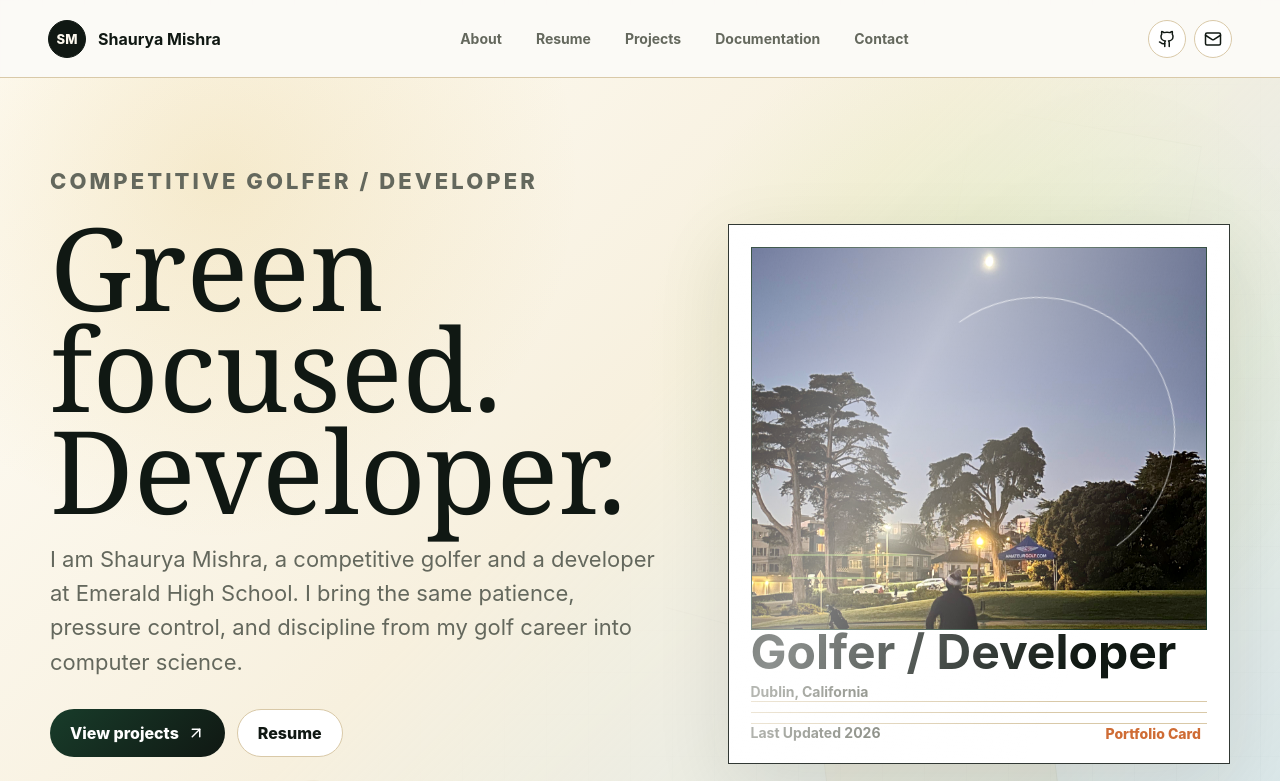
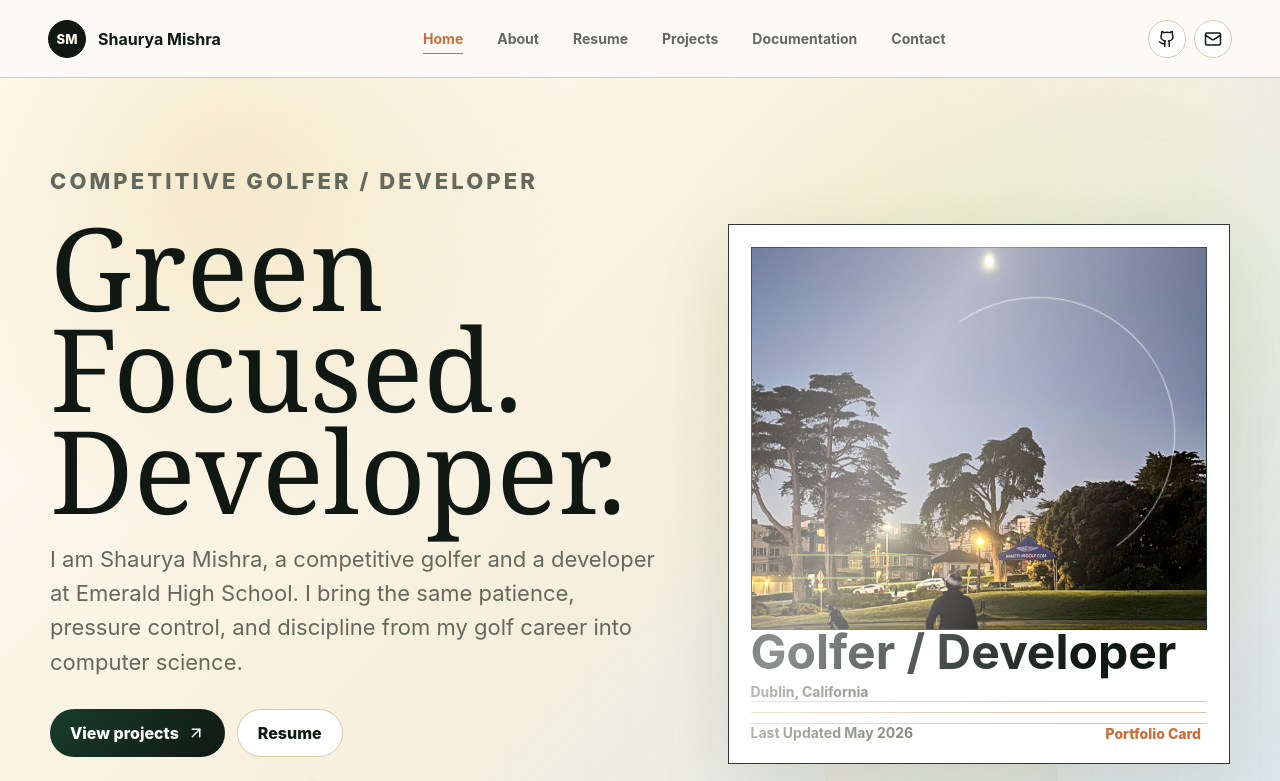
Before and after one commit to ShauryaMishra-Lab/CSA-Portofolio, a React (Vite) app: page / in a window 1280 px wide. Shown: the top 781 px of the page. Built offline with nearby package versions, Linux system fonts and the light colour scheme.

Commit message:
Improve portfolio rubric readiness

```diff
--- a/index.html
+++ b/index.html
@@ -5,7 +5,7 @@
     <meta name="viewport" content="width=device-width, initial-scale=1.0" />
     <meta
       name="description"
-      content="Shaurya Mishra's Green Focused developer portfolio with resume, projects, documentation, and contact links."
+      content="Shaurya Mishra's Green Focused Developer portfolio with resume, projects, documentation, and contact links."
     />
     <title>Green Focused Developer | Shaurya Mishra</title>
     <script>
--- a/src/App.jsx
+++ b/src/App.jsx
@@ -29,7 +29,7 @@ const student = {
   location: "Dublin, California",
   graduation: "2028",
   course: "Computer Science Application",
-  updated: "Last Updated 2026",
+  updated: "Last Updated May 2026",
   email: "shauryakumarmishra@gmail.com",
   github: "https://github.com/ShauryaMishra-Lab"
 };
@@ -37,6 +37,7 @@ const student = {
 const gmailComposeUrl = `https://mail.google.com/mail/?view=cm&fs=1&to=${student.email}`;
 
 const navItems = [
+  { label: "Home", href: "#home" },
   { label: "About", href: "#about" },
   { label: "Resume", href: "#resume" },
   { label: "Projects", href: "#projects" },
@@ -47,30 +48,39 @@ const navItems = [
 const education = [
   {
     period: "2024-2025 Academic Year",
-    entries: ["Algebra 2", "Biology", "English 1", "Spanish 2", "Computer Science Essentials"]
+    entries: [
+      "Algebra 2 - built stronger problem-solving habits through functions, equations, and data patterns.",
+      "Biology - practiced evidence-based reasoning, lab writing, and observation skills.",
+      "English 1 - strengthened analytical writing, revision, and presentation skills.",
+      "Spanish 2 - developed communication skills through reading, writing, and conversation practice.",
+      "Computer Science Essentials - learned programming logic, web structure, and organized project habits."
+    ]
   },
   {
     period: "Summer 2025",
-    entries: ["Spanish 3", "AP Computer Science through Berkeley ATDP"]
+    entries: [
+      "Spanish 3 - completed summer language coursework with continued grammar, vocabulary, and writing practice.",
+      "AP Computer Science through Berkeley ATDP - studied programming concepts, problem solving, and Java preparation."
+    ]
   },
   {
     period: "2025-2026 Academic Year",
     entries: [
-      "Computer Science Application",
-      "AP Precalculus",
-      "AP World History",
-      "AP Computer Science Principles",
-      "AP Computer Science A",
-      "Honors Chemistry",
-      "English 2"
+      "Computer Science Application - built this React portfolio and documented F1 Race Trace and Java Inheritance projects.",
+      "AP Precalculus - continued advanced math preparation for technical problem solving.",
+      "AP World History - developed research, note-taking, and evidence-based writing skills.",
+      "AP Computer Science Principles - studied computing systems, data, algorithms, and impacts of technology.",
+      "AP Computer Science A - practiced Java syntax, object-oriented programming, and debugging.",
+      "Honors Chemistry - strengthened lab analysis, quantitative reasoning, and scientific communication.",
+      "English 2 - continued literary analysis, writing, and revision work."
     ]
   },
   {
     period: "Summer 2026",
     entries: [
-      "Stanford CS106B: Programming Abstractions",
-      "Future C programming",
-      "Teaching Assistant for Berkeley ATDP professor Flint Christensen"
+      "Stanford CS106B: Programming Abstractions - planned coursework in recursion, data structures, and algorithmic thinking.",
+      "Future C programming - planned study to expand low-level programming and systems understanding.",
+      "Teaching Assistant for Berkeley ATDP professor Flint Christensen - planned support role helping students with programming practice."
     ]
   }
 ];
@@ -136,7 +146,7 @@ const projects = [
     learned:
       "I learned how sports data can be turned into a clear visualization, and how data processing, debugging, and chart design work together in a Python project.",
     skills: ["Python", "FastF1", "Race telemetry", "CSV export", "Data visualization"],
-    imageAlt: "Formula 1 race trace chart preview with telemetry-style lines",
+    imageAlt: "F1 Race Trace Python code screenshots showing FastF1 data loading, gap calculation, CSV export, and plot generation",
     visualType: "race",
     links: [
       { label: "GitHub Source", href: "https://github.com/ShauryaMishra-Lab/F1_Race_Trace_Student" },
@@ -328,13 +338,23 @@ const documentationItems = [
     icon: FileText,
     title: "F1 Race Trace Documentation",
     note: "Python FastF1 project source, README, CSV output, chart image, and process reflection.",
-    href: "https://github.com/ShauryaMishra-Lab/F1_Race_Trace_Student"
+    href: "https://github.com/ShauryaMishra-Lab/F1_Race_Trace_Student",
+    links: [
+      { label: "Repository", href: "https://github.com/ShauryaMishra-Lab/F1_Race_Trace_Student" },
+      { label: "README", href: "https://github.com/ShauryaMishra-Lab/F1_Race_Trace_Student/blob/main/README.md" }
+    ]
   },
   {
     icon: BookOpen,
     title: "Java Inheritance Program Documentation",
     note: "Java source files for Pet, Cat, Dog, and InheritedPet, plus README explanation and project reflection.",
-    href: "https://github.com/ShauryaMishra-Lab/Java-Inheritance-Program"
+    href: "https://github.com/ShauryaMishra-Lab/Java-Inheritance-Program",
+    links: [
+      { label: "Repository", href: "https://github.com/ShauryaMishra-Lab/Java-Inheritance-Program" },
+      { label: "README", href: "https://github.com/ShauryaMishra-Lab/Java-Inheritance-Program/blob/main/README.md" },
+      { label: "Pet.java", href: "https://github.com/ShauryaMishra-Lab/Java-Inheritance-Program/blob/main/Pet.java" },
+      { label: "InheritedPet.java", href: "https://github.com/ShauryaMishra-Lab/Java-Inheritance-Program/blob/main/InheritedPet.java" }
+    ]
   }
 ];
 
@@ -560,7 +580,7 @@ function Hero() {
         <div className="hero-copy reveal-on-scroll">
           <p className="kicker">Competitive Golfer / Developer</p>
           <h1 className="animated-title">
-            <span>Green focused.</span>
+            <span>Green Focused.</span>
             <span>Developer.</span>
           </h1>
           <p>
@@ -1055,7 +1075,8 @@ function Projects() {
 
 function Documentation() {
   const [activeDoc, setActiveDoc] = useState(0);
-  const ActiveIcon = documentationItems[activeDoc].icon;
+  const activeDocumentation = documentationItems[activeDoc];
+  const ActiveIcon = activeDocumentation.icon;
 
   return (
     <section id="documentation" className="page-band cream">
@@ -1084,11 +1105,15 @@ function Documentation() {
         </div>
         <div className="doc-preview">
           <ActiveIcon size={30} />
-          <h3>{documentationItems[activeDoc].title}</h3>
-          <p>{documentationItems[activeDoc].note}</p>
-          <a href={documentationItems[activeDoc].href} target="_blank" rel="noreferrer">
-            Open Repository
-          </a>
+          <h3>{activeDocumentation.title}</h3>
+          <p>{activeDocumentation.note}</p>
+          <div className="doc-link-list">
+            {activeDocumentation.links.map((link) => (
+              <a href={link.href} key={link.label} target="_blank" rel="noreferrer">
+                {link.label}
+              </a>
+            ))}
+          </div>
         </div>
       </div>
     </section>
@@ -1102,8 +1127,8 @@ function Contact() {
         <p className="kicker">Contact</p>
         <h2>Thank you for viewing my portfolio.</h2>
         <p>
-          This website presents my progress in Computer Science Application, my resume information, and two required
-          project sections with space for final documentation.
+          This website presents my Computer Science Application portfolio, resume information, and two documented
+          projects with source code, project evidence, and reflection.
         </p>
       </div>
       <div className="contact-links">
@@ -1121,7 +1146,7 @@ function Contact() {
 }
 
 export default function App() {
-  const sectionIds = useMemo(() => ["home", ...navItems.map((item) => item.href.slice(1))], []);
+  const sectionIds = useMemo(() => navItems.map((item) => item.href.slice(1)), []);
   const activeSection = useActiveSection(sectionIds);
   const progress = useScrollProgress();
   usePageMotion();
--- a/src/styles.css
+++ b/src/styles.css
@@ -1587,7 +1587,15 @@ dd {
   line-height: 1.65;
 }
 
-.doc-preview a {
+.doc-link-list {
+  display: flex;
+  flex-wrap: wrap;
+  gap: 14px;
+  margin-top: 18px;
+}
+
+.doc-preview a,
+.doc-link-list a {
   width: fit-content;
   border-bottom: 1px solid currentColor;
   color: var(--clay);
```
Also changed, not shown: 1 other file (tests, documents, lock files or other folders).
